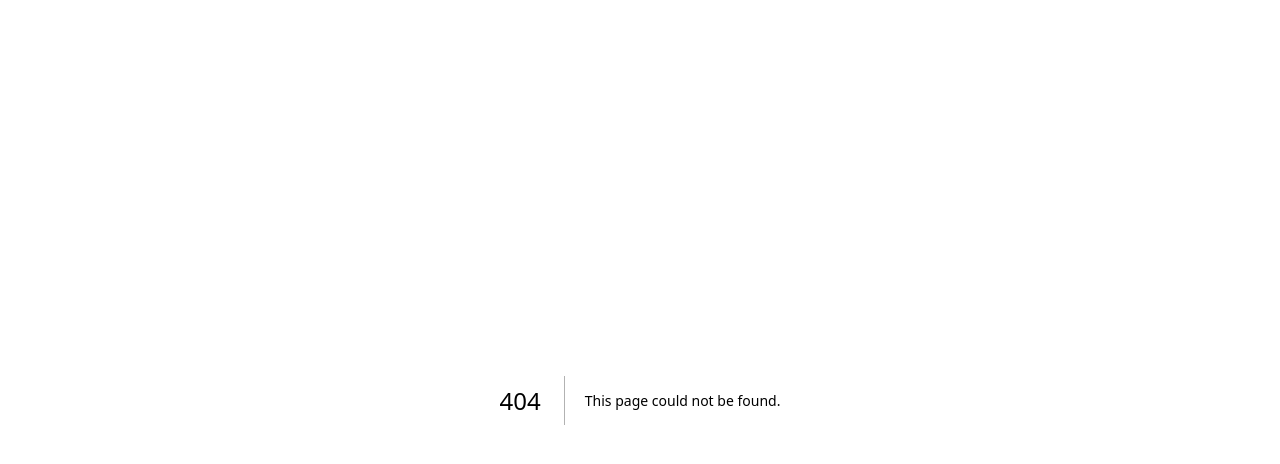
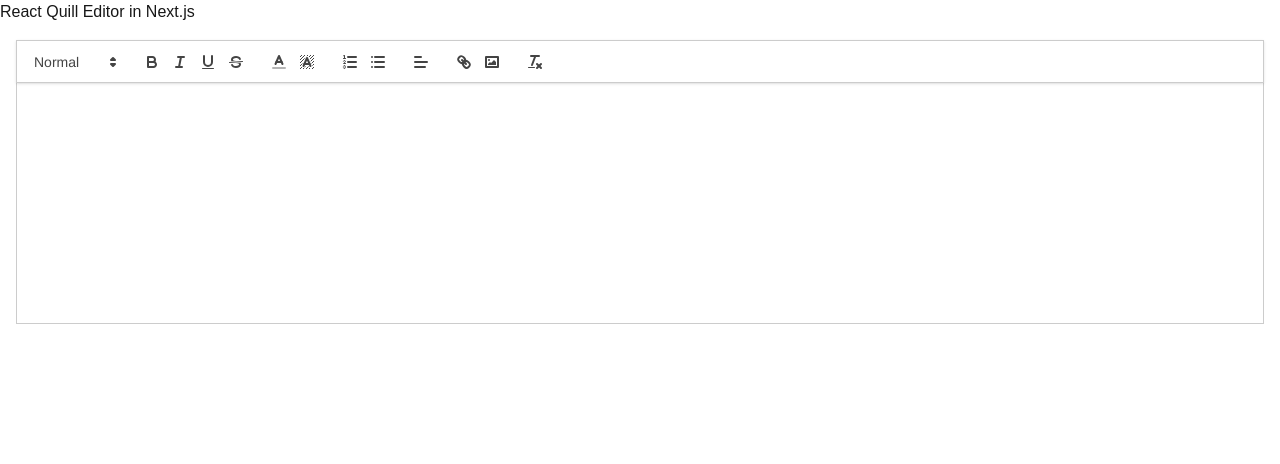
Before and after one commit to RaduRS/presswisp, a Next.js app: page /editor in a window 1280 px wide. Before the commit this address had no page. Shown: the top 464 px of the page. Built offline with nearby package versions, Linux system fonts and the light colour scheme.

Commit message:
adding quill

```diff
--- /dev/null
+++ b/app/(auth)/sign-in/[[...sign-in]]/page.tsx
@@ -0,0 +1,11 @@
+import { SignIn } from "@clerk/nextjs";
+
+const SignInPage = () => {
+  return (
+    <div className="flex justify-center items-center min-h-screen">
+      <SignIn afterSignUpUrl="/app"/>
+    </div>
+  );
+};
+
+export default SignInPage;
--- /dev/null
+++ b/app/editor/page.tsx
@@ -0,0 +1,13 @@
+import QuillEditor from "@/components/QuillEditor";
+import React from "react";
+
+const Editor = () => {
+  return (
+    <div>
+      <h1>React Quill Editor in Next.js</h1>
+      <QuillEditor />
+    </div>
+  );
+};
+
+export default Editor;
--- a/app/globals.css
+++ b/app/globals.css
@@ -25,3 +25,15 @@ body {
     text-wrap: balance;
   }
 }
+
+@layer utilities {
+  .quill-editor .ql-container {
+    @apply min-h-[30vh] box-border overflow-auto;
+  }
+  .quill-editor .ql-editor {
+    @apply min-h-[30vh] max-h-[80vh]; /* Set editor height to 90% of the viewport height */
+  }
+  .quill-editor .ql-toolbar {
+    @apply sticky top-0 z-10 bg-white shadow;
+  }
+}
--- /dev/null
+++ b/components/QuillEditor.tsx
@@ -0,0 +1,60 @@
+"use client";
+import React, { useState, useMemo } from "react";
+import dynamic from "next/dynamic";
+import "react-quill/dist/quill.snow.css";
+
+const ReactQuill = dynamic(() => import("react-quill"), {
+  ssr: false,
+  loading: () => <p>Loading editor...</p>,
+});
+
+const QuillEditor = () => {
+  const [value, setValue] = useState("");
+
+  const modules = useMemo(
+    () => ({
+      toolbar: [
+        [{ header: [1, 2, 3, false] }],
+        ["bold", "italic", "underline", "strike"],
+        [{ color: [] }, { background: [] }],
+        [{ list: "ordered" }, { list: "bullet" }],
+        [{ align: [] }],
+        ["link", "image"],
+        ["clean"],
+      ],
+    }),
+    []
+  );
+
+  const formats = [
+    "header",
+    "bold",
+    "italic",
+    "underline",
+    "strike",
+    "color",
+    "background",
+    "list",
+    "bullet",
+    "align",
+    "link",
+    "image",
+  ];
+
+  return (
+    <div className="relative overflow-auto h-auto min-h-[30vh] max-h-[90vh]">
+      {ReactQuill && (
+        <ReactQuill
+          theme="snow"
+          value={value}
+          onChange={setValue}
+          modules={modules}
+          formats={formats}
+          className="quill-editor h-auto p-4"
+        />
+      )}
+    </div>
+  );
+};
+
+export default QuillEditor;
```
Also changed, not shown: package.json (+7 -5 lines), 2 other files (tests, documents, lock files or other folders).
